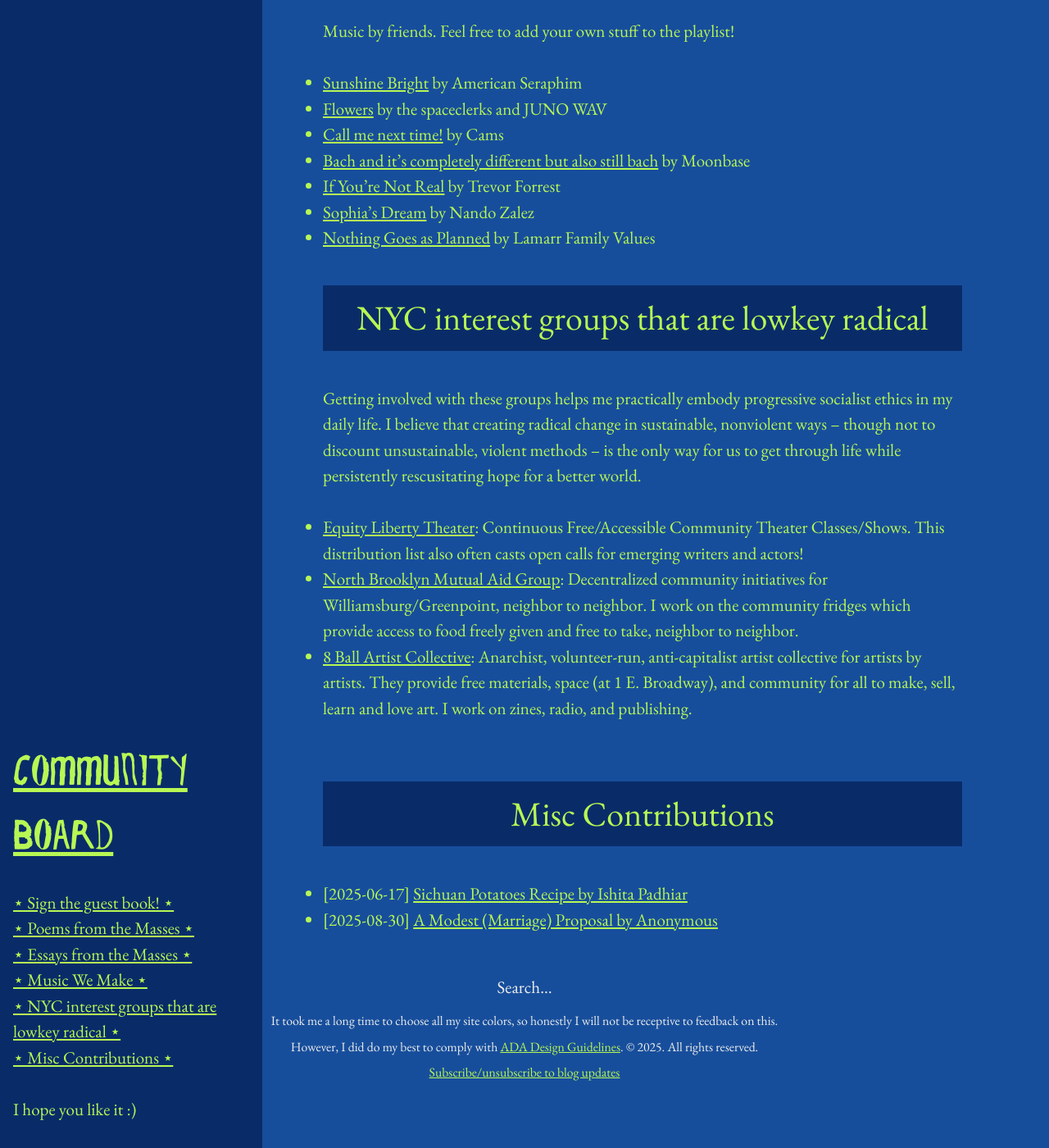
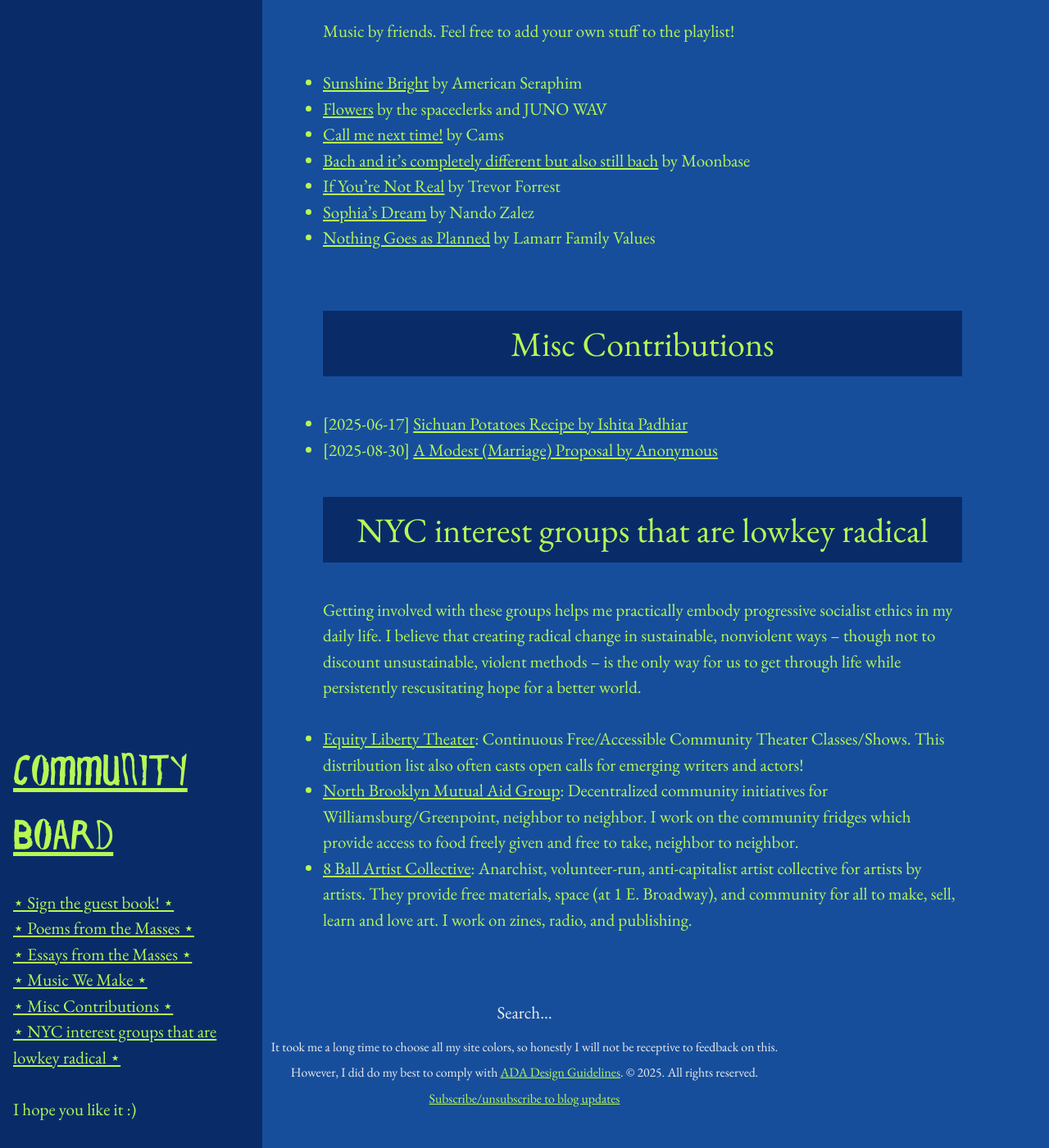
Before and after one commit to limh0228/schemes_and_machinations, a Jekyll site: the page built from pages/community.md, in a window 1280 px wide and 1400 px high, scrolled down 1603 px. Shown: the whole window at 82% size. Built offline with Jekyll 4.4.1, drawn with Linux system fonts in a browser that asks for light colours; comment, search, counter and statistics services are not loaded; some of the changed lines change nothing that is shown.

Commit message:
Reorder community sections

```diff
--- a/_includes/community_sidebar.html
+++ b/_includes/community_sidebar.html
@@ -15,9 +15,9 @@
         <br>
         <a href="#music">⋆ Music We Make ⋆</a>
         <br>
+        <a href="#misc">⋆ Misc Contributions ⋆</a>
+        <br>
         <a href="#groups">⋆ NYC interest groups that are lowkey radical ⋆</a>
-        <br>
-        <a href="#misc">⋆ Misc Contributions ⋆</a>
         <br><br>
         <p class="lead">I hope you like it :)</p>
       </div>
--- a/pages/community.md
+++ b/pages/community.md
@@ -52,7 +52,17 @@ Music by friends. Feel free to add your own stuff to the playlist!
 - [If You're Not Real](https://open.spotify.com/track/6xRcaSx33h5iUxZxWYFvl4?si=bde0cd76533247f6) by Trevor Forrest
 - [Sophia's Dream](https://open.spotify.com/track/5B5nh7Z79erOVflrDXxOj6?si=305703411a6d4067) by Nando Zalez
 - [Nothing Goes as Planned](https://lamarrfv.net/home) by Lamarr Family Values
+
 <br>
+
+<!-- For navigation from sidebar -->
+<div id="misc"></div>
+
+<h2 class = "section-header">Misc Contributions</h2>
+
+- [2025-06-17] [Sichuan Potatoes Recipe by Ishita Padhiar]({{ site.baseurl }}{% post_url 2025-06-17-szechuan-potatoes %})
+- [2025-08-30] [A Modest (Marriage) Proposal by Anonymous]({{ site.baseurl }}{% post_url 2025-08-30-proposal %})
+
 
 <!-- For navigation from sidebar -->
 <div id="groups"></div>
@@ -69,11 +79,3 @@ Getting involved with these groups helps me practically embody progressive socia
 - [8 Ball Artist Collective](https://8ballcommunity.club/): Anarchist, volunteer-run, anti-capitalist artist collective for artists by artists. They provide free materials, space (at 1 E. Broadway), and community for all to make, sell, learn and love art. I work on zines, radio, and publishing.
 
 <br>
-
-<!-- For navigation from sidebar -->
-<div id="misc"></div>
-
-<h2 class = "section-header">Misc Contributions</h2>
-
-- [2025-06-17] [Sichuan Potatoes Recipe by Ishita Padhiar]({{ site.baseurl }}{% post_url 2025-06-17-szechuan-potatoes %})
-- [2025-08-30] [A Modest (Marriage) Proposal by Anonymous]({{ site.baseurl }}{% post_url 2025-08-30-proposal %})
```
